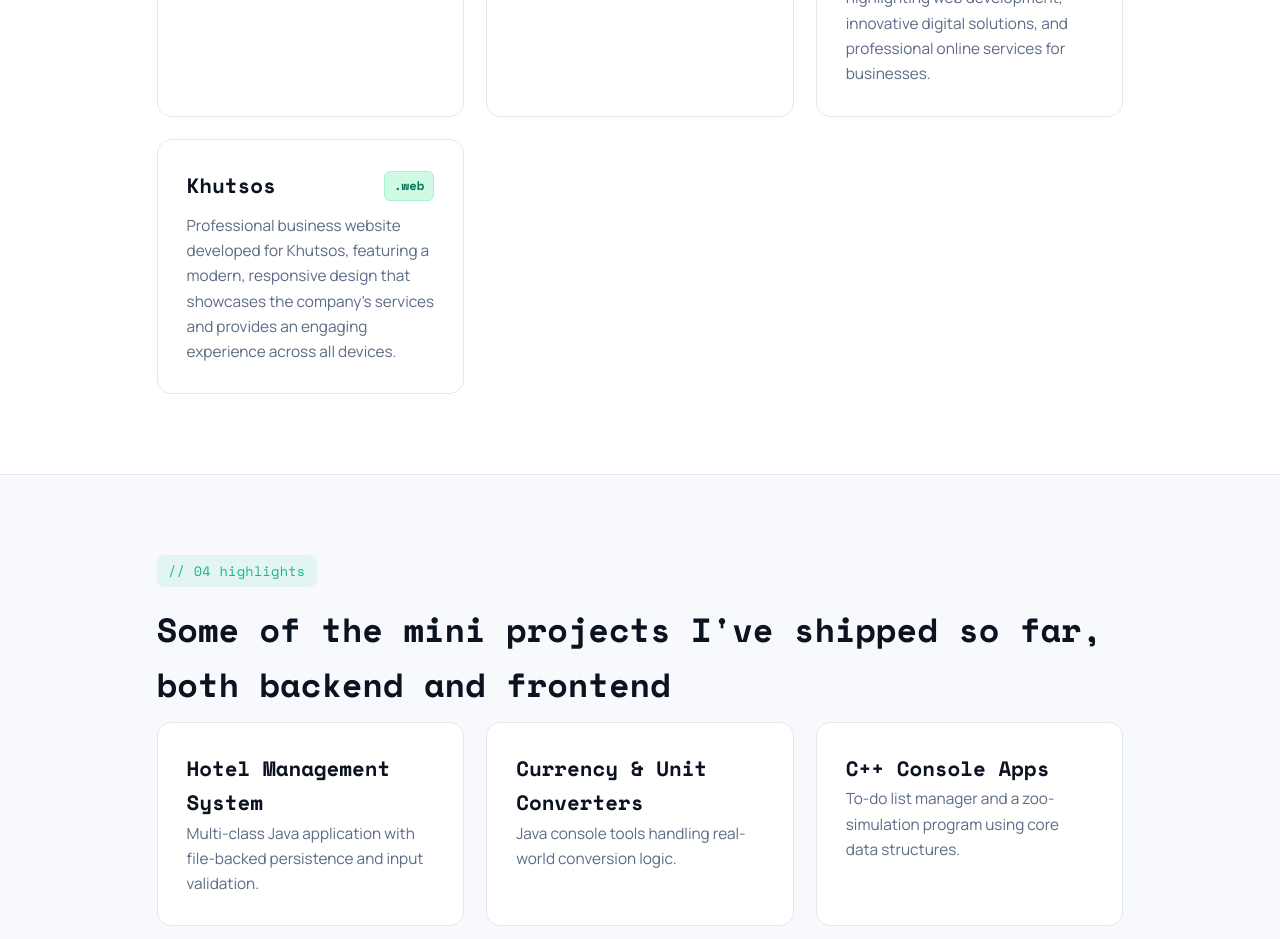
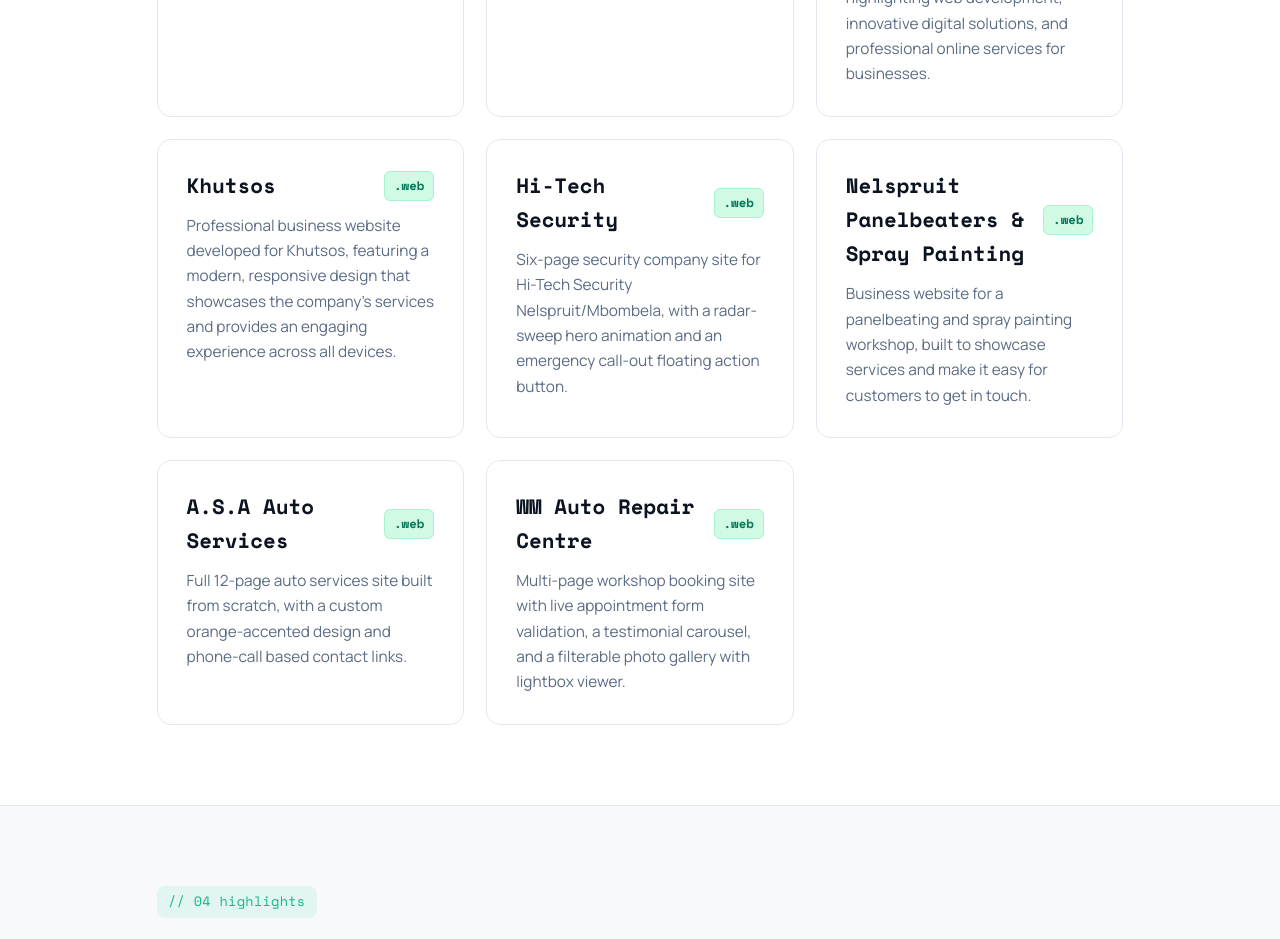
Before and after one commit to Bokang-macs/Portfolio, a website: page index.html in a window 1280 px wide. Shown: the part 3460-4399 px from the top of the page. Drawn offline with nearby package versions, Linux system fonts and the light colour scheme.

Commit message:
Updated the index.html
added 4 projects

```diff
--- a/index.html
+++ b/index.html
@@ -343,6 +343,50 @@
           <p>Professional business website developed for Khutsos, featuring a modern, responsive design that showcases
             the company's services and provides an engaging experience across all devices.</p>
         </div>
+        <!-- Hi-Tech Security project -->
+        <div class="card">
+          <div class="card-head">
+            <a href="https://hitechsecuriti.netlify.app" target="_blank" rel="noopener" class="card-link">
+              <h3>Hi-Tech Security</h3>
+              <span class="tag tag-web">.web</span>
+            </a>
+          </div>
+          <p>Six-page security company site for Hi-Tech Security Nelspruit/Mbombela, with a radar-sweep hero animation
+            and an emergency call-out floating action button.</p>
+        </div>
+        <!-- Nelspruit Panelbeaters project -->
+        <div class="card">
+          <div class="card-head">
+            <a href="https://nelspruitpanelbeaters.netlify.app" target="_blank" rel="noopener" class="card-link">
+              <h3>Nelspruit Panelbeaters &amp; Spray Painting</h3>
+              <span class="tag tag-web">.web</span>
+            </a>
+          </div>
+          <p>Business website for a panelbeating and spray painting workshop, built to showcase services and make it
+            easy for customers to get in touch.</p>
+        </div>
+        <!-- ASA Auto Services project -->
+        <div class="card">
+          <div class="card-head">
+            <a href="https://asaautoservices.netlify.app" target="_blank" rel="noopener" class="card-link">
+              <h3>A.S.A Auto Services</h3>
+              <span class="tag tag-web">.web</span>
+            </a>
+          </div>
+          <p>Full 12-page auto services site built from scratch, with a custom orange-accented design and phone-call
+            based contact links.</p>
+        </div>
+        <!-- WM Auto Repair Centre project -->
+        <div class="card">
+          <div class="card-head">
+            <a href="https://wm-auto-repair-center.netlify.app" target="_blank" rel="noopener" class="card-link">
+              <h3>WM Auto Repair Centre</h3>
+              <span class="tag tag-web">.web</span>
+            </a>
+          </div>
+          <p>Multi-page workshop booking site with live appointment form validation, a testimonial carousel, and a
+            filterable photo gallery with lightbox viewer.</p>
+        </div>
       </div>
     </div>
   </section>
```
